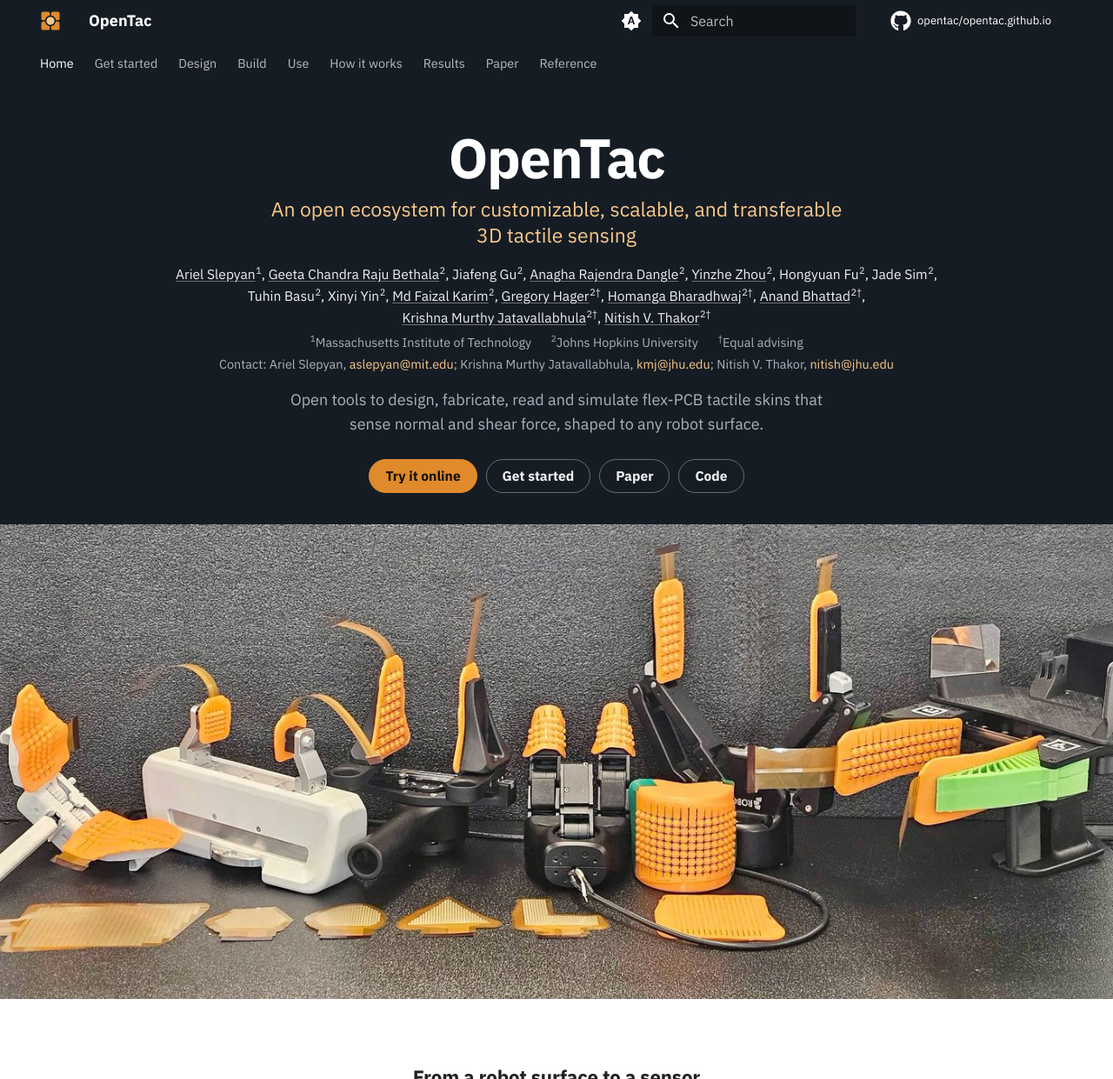
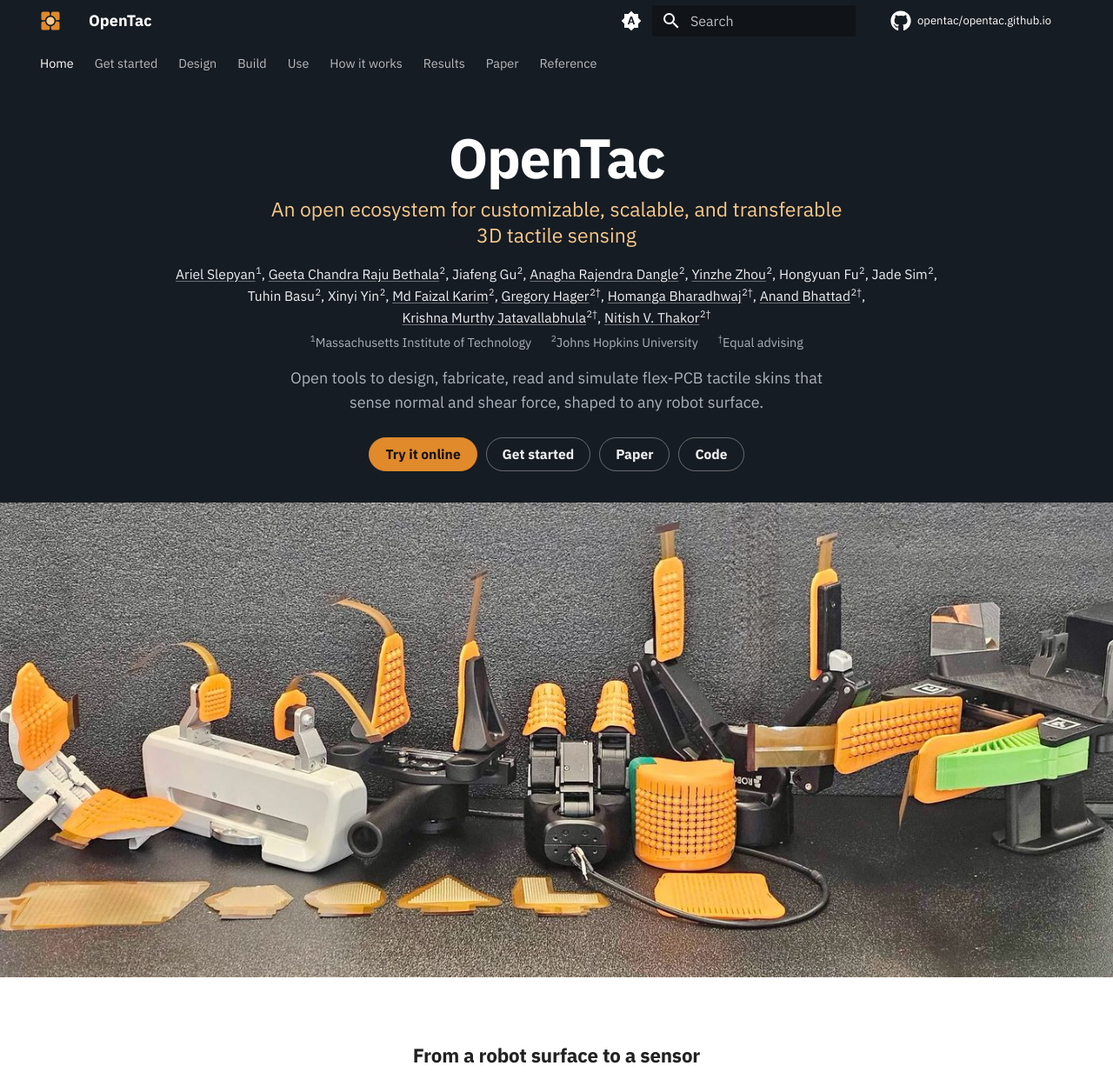
Before and after one commit to opentac/opentac.github.io, an MkDocs documentation site: the page built from docs/index.md, in a window 1280 px wide and 1400 px high, cut to the strip 0-1241 px from the top of the window. Shown: the whole strip at 87% size. Built offline with MkDocs 1.6.1 and Material for MkDocs 9.7.7, drawn with Linux system fonts in a browser that asks for light colours; comment, search, counter and statistics services are not loaded.

Commit message:
Home page: no contact emails

```diff
--- a/docs/stylesheets/opentac.css
+++ b/docs/stylesheets/opentac.css
@@ -188,13 +188,6 @@
   font-size: .72rem;
   color: var(--ot-on-dark-muted);
 }
-.ot-hero__contact {
-  margin: .3rem auto 0;
-  max-width: 44rem;
-  font-size: .72rem;
-  color: var(--ot-on-dark-muted);
-}
-.ot-hero__contact a { color: var(--ot-amber-soft); }
 .ot-author { white-space: nowrap; }
 .ot-hero__authors a {
   color: inherit;
--- a/overrides/home.html
+++ b/overrides/home.html
@@ -44,12 +44,6 @@
         <span class="ot-author"><sup>2</sup>Johns Hopkins University</span>
         <span class="ot-author"><sup>†</sup>Equal advising</span>
       </p>
-      <p class="ot-hero__contact">
-        Contact:
-        {%- for name, mail in [("Ariel Slepyan", "aslepyan@mit.edu"), ("Krishna Murthy Jatavallabhula", "kmj@jhu.edu"), ("Nitish V. Thakor", "nitish@jhu.edu")] %}
-        <span class="ot-author">{{ name }}, <a href="mailto:{{ mail }}">{{ mail }}</a></span>{% if not loop.last %};{% endif %}
-        {%- endfor %}
-      </p>
       <p class="ot-hero__lede">
         Open tools to design, fabricate, read and simulate flex-PCB tactile skins
         that sense normal and shear force, shaped to any robot surface.
```
